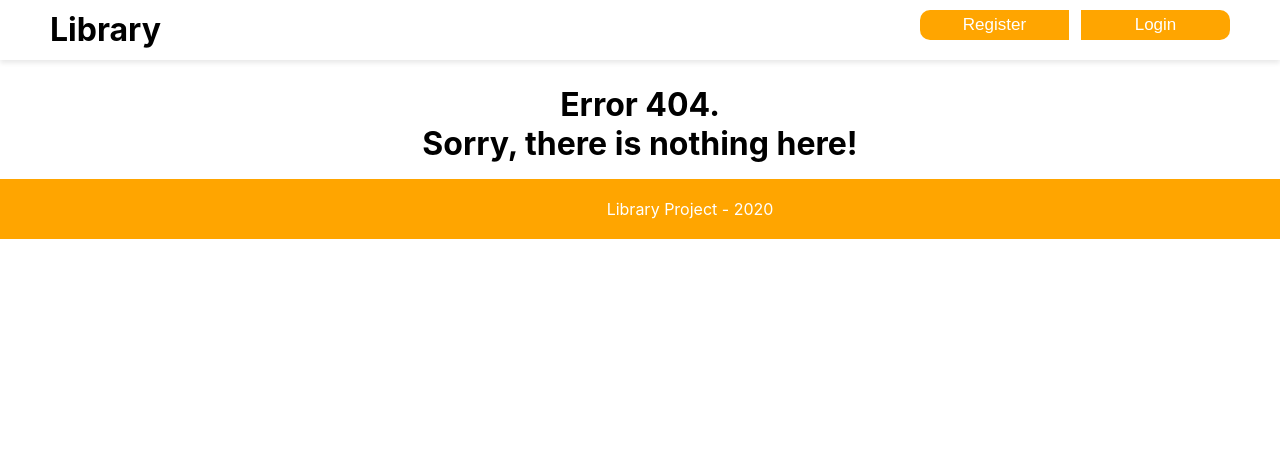
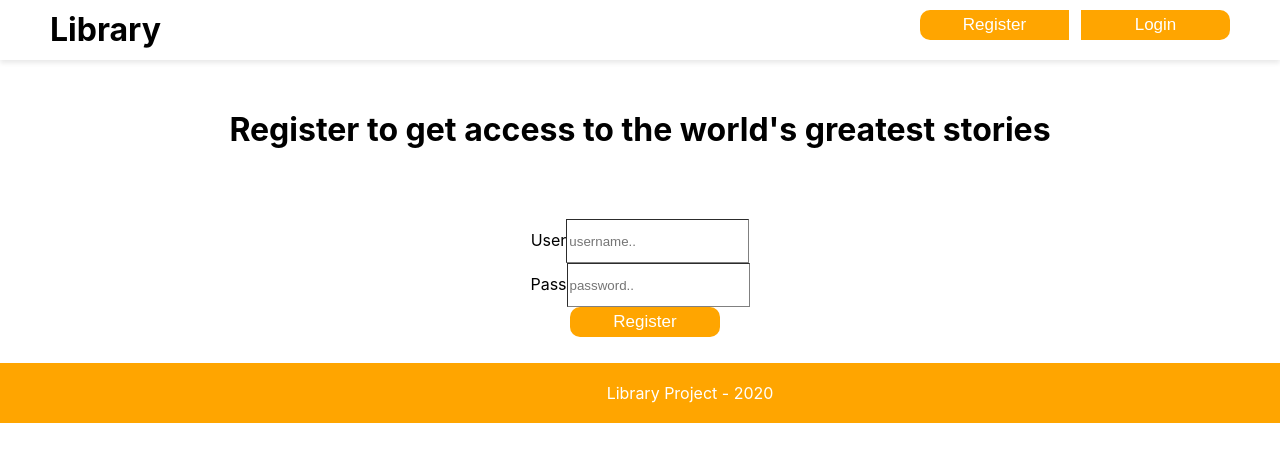
Before and after one commit to vasschu/library, a React (Create React App) app in the folder client/library/: page /register in a window 1280 px wide. Before the commit this address had no page. Shown: the top 462 px of the page. Built offline with nearby package versions, Linux system fonts and the light colour scheme.

Commit message:
registration added

```diff
--- a/client/library/package.json
+++ b/client/library/package.json
@@ -6,6 +6,7 @@
     "@testing-library/jest-dom": "^4.2.4",
     "@testing-library/react": "^9.5.0",
     "@testing-library/user-event": "^7.2.1",
+    "@types/react-icons": "^3.0.0",
     "react": "^16.14.0",
     "react-dom": "^16.14.0",
     "react-icons": "^3.11.0",
--- a/client/library/src/App.js
+++ b/client/library/src/App.js
@@ -8,6 +8,7 @@ import User from './components/User/User';
 import NotFound from './components/NotFound';
 import LandingPage from './components/LandingPage/LandingPage';
 import LoginPage from './components/LoginPage/LoginPage';
+import RegisterPage from './components/RegisterPage/RegisterPage';
 import IndividualBook from './components/IndividualBook/IndividualBook';
 import { AuthContext } from './components/Context/AuthContext';
 
@@ -34,6 +35,7 @@ function App() {
           <Redirect path='/' exact to='/landing' />
           <Route path='/landing' component={LandingPage} />
           <Route path='/login' component={LoginPage} />
+          <Route path='/register' component={RegisterPage} />
           <Route path='/books' exact component={Books} />
           <Route path='/books/:id' component={IndividualBook} />
           <Route path='/user' exact component={User} />
--- /dev/null
+++ b/client/library/src/components/RegisterPage/RegisterPage.js
@@ -0,0 +1,61 @@
+/* eslint-disable react/prop-types */
+import React, { useContext, useState } from 'react';
+import { AuthContext } from '../Context/AuthContext';
+
+const RegisterPage = () => {
+	const [user, setUser] = useState('');
+	const [pass, setPass] = useState('');
+
+	const { setLoginState } = useContext(AuthContext);
+
+	const data = { username: user, password: pass };
+
+	const register = () => {
+		fetch(`http://localhost:5500/users`, {
+			method: 'POST',
+			headers: { 'Content-Type': 'application/json' },
+			body: JSON.stringify(data),
+		})
+			.then((res) => res.json())
+			.then((res) => {
+				console.log('Registration done');
+			})
+			.catch((err) => console.log(err));
+	};
+
+	const updateUser = (value) => setUser(value);
+	const updatePass = (value) => setPass(value);
+
+	return (
+  <div className='login-page-layout'>
+    <div className='call-to-action'>
+      <h1 className='call-to-action-text'>
+        Register to get access to the world's greatest stories
+      </h1>
+      <br />
+      <span>User</span>
+      <input
+        placeholder='username..'
+        style={{ height: 40, borderColor: 'gray', borderWidth: 1 }}
+        onChange={(e) => updateUser(e.target.value)}
+        value={user}
+      />
+      <br />
+      <span>Pass</span>
+      <input
+        type='password'
+        placeholder='password..'
+        style={{ height: 40, borderColor: 'gray', borderWidth: 1 }}
+        onChange={(e) => updatePass(e.target.value)}
+        value={pass}
+      />
+      <br />
+      <button className='register-button' onClick={register}>
+        Register
+      </button>
+    </div>
+  </div>
+	);
+};
+
+export default RegisterPage;
--- a/client/library/src/components/Reviews/Review/AddReview.js
+++ b/client/library/src/components/Reviews/Review/AddReview.js
@@ -2,13 +2,12 @@ import React, { useState, useEffect, TextInput } from 'react';
 import SaveButton from './SaveButton';
 
 const AddReview = (props) => {
-	const {bookId} = props
-	const [title, onChangeTitle] = useState('Title:');
-	const [body, onChangeBody] = useState('Body:');
+	const { bookId } = props;
+	const [title, onChangeTitle] = useState('');
+	const [body, onChangeBody] = useState('');
 
-	const updateTitle = (value) => onChangeTitle(value)
-	const updateBody = (value) => onChangeBody(value)
-
+	const updateTitle = (value) => onChangeTitle(value);
+	const updateBody = (value) => onChangeBody(value);
 
 	return (
   <div className='add-review'>
@@ -16,6 +15,7 @@ const AddReview = (props) => {
     <br />
     <span>Title</span>
     <input
+      placeholder='Title'
       style={{ height: 40, borderColor: 'gray', borderWidth: 1 }}
       onChange={(e) => updateTitle(e.target.value)}
       value={title}
@@ -23,15 +23,18 @@ const AddReview = (props) => {
     <br />
     <span>Review</span>
     <input
+      placeholder='Review'
       style={{ height: 200, borderColor: 'gray', borderWidth: 1 }}
       onChange={(e) => updateBody(e.target.value)}
       value={body}
     />
-    <p> must find a way to place rating here. Stars maybe? Select from list?</p>
+    <p>
+      {' '}
+      must find a way to place rating here. Stars maybe? Select from list?
+    </p>
     <SaveButton onclicktitle={title} body={body} userId={1} bookId={bookId} />
   </div>
 	);
+};
 
-}
-
-export default AddReview
+export default AddReview;
```
Also changed, not shown: 1 other file (tests, documents, lock files or other folders).
